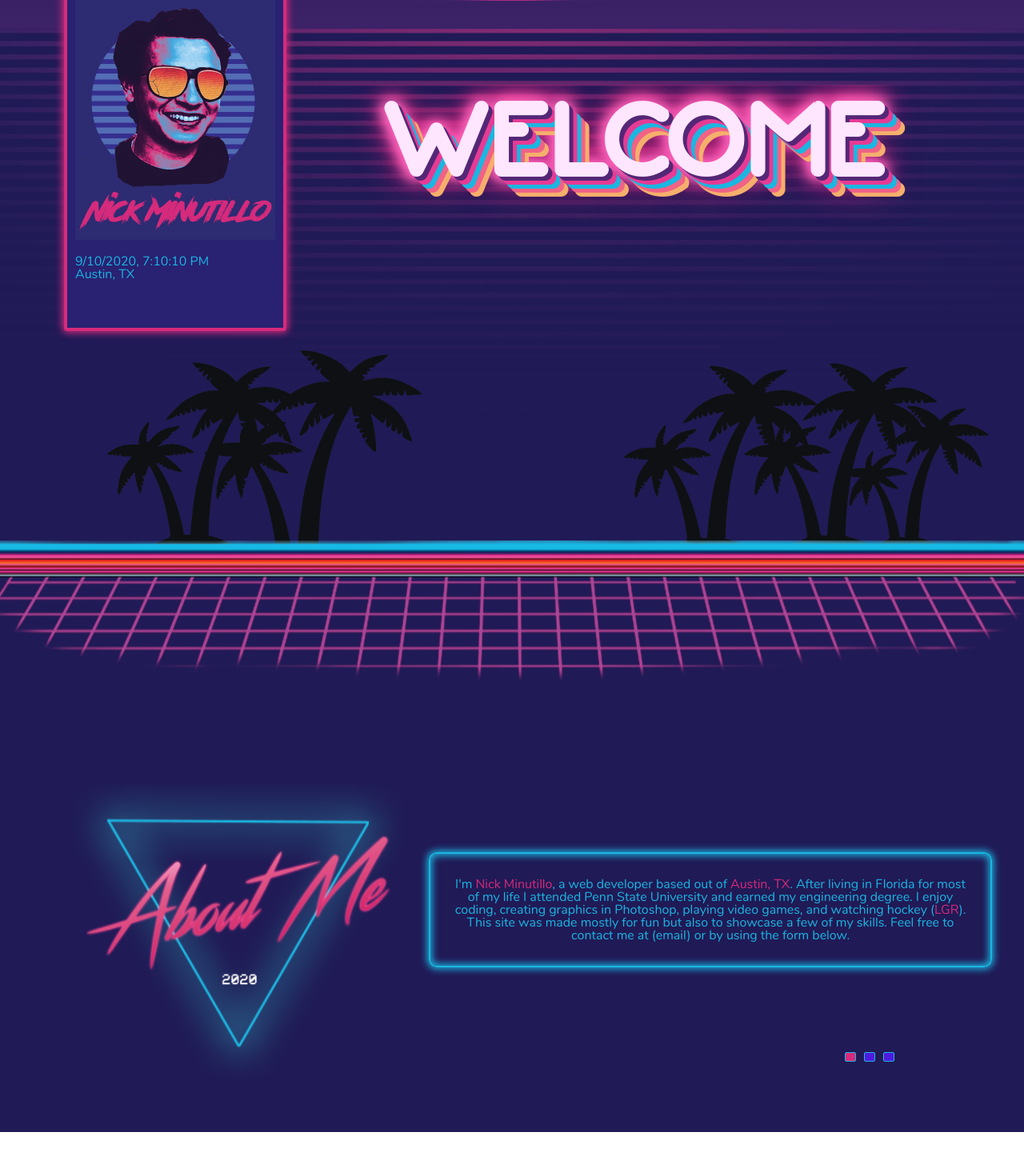
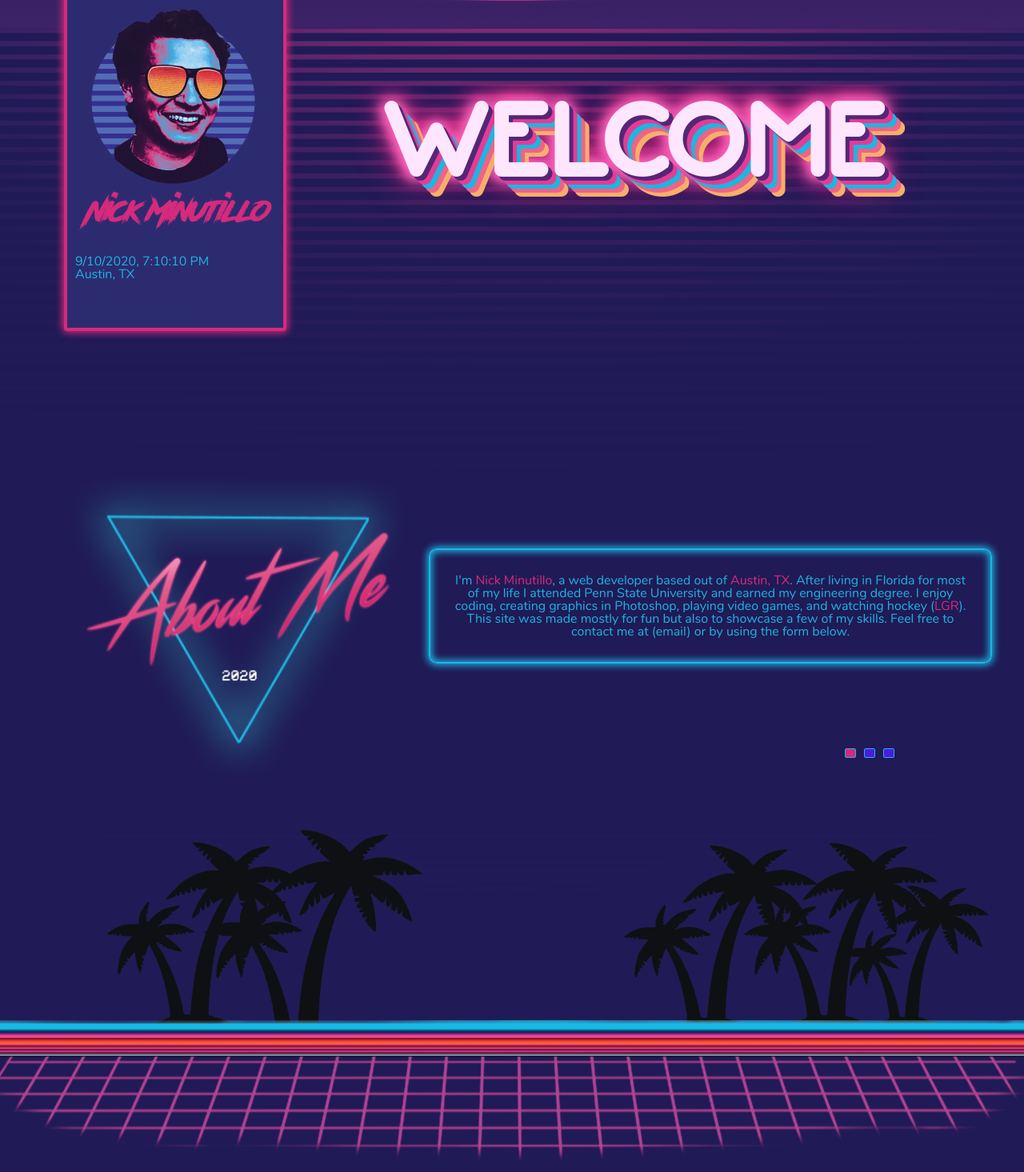
Before and after one commit to nminu/mysite, a React (Create React App) app: page / in a window 1280 px wide. Shown: the part 314-1780 px from the top of the page at 80% size. Built offline with nearby package versions, Linux system fonts and the light colour scheme.

Commit message:
pic and color change

```diff
--- a/src/components/App/App.css
+++ b/src/components/App/App.css
@@ -160,7 +160,7 @@ h2 {
     0.2rem 0.1rem 1rem #ff65bd,
     0 -0.5rem 2rem #ff2483,
     0 0.5rem 3rem #ff2483;}
-  100{text-shadow:
+  100%{text-shadow:
      5px 5px 0 #542776,
     10px 10px 0 #e63b95,
     15px 15px 0 rgb(27,182,225),
@@ -185,7 +185,7 @@ h2 {
 
 .otherboxes {
   height: 450px;
-  margin-top: 100px;
+  margin-top: 150px;
 }
 
 .sun {
--- a/src/components/App/App.js
+++ b/src/components/App/App.js
@@ -18,10 +18,12 @@ function App() {
         <section className = 'introbox'>
         <h1>WELCOME</h1>
         </section>
-        <img src={trees} alt='tree' className='tree' />
+
         <section className ='otherboxes'>
           <Slider />
         </section>
+
+        <img src={trees} alt='tree' className='tree' />
 
       </main>
     </body>
--- a/src/components/Facebox/facebox.css
+++ b/src/components/Facebox/facebox.css
@@ -10,7 +10,7 @@
     margin-top: 300px;
     margin-left: 80px;
     z-index: 1;
-    background-color: rgb(41, 33, 114);
+    background-color: rgb(45, 43, 112);
     font-family: 'nunito';
     color: rgb(27,182,225);
     padding: 10px;
--- a/src/components/Projects/projects.js
+++ b/src/components/Projects/projects.js
@@ -1,6 +1,6 @@
 import React from 'react';
 import './projects.css';
-import projectimg from '../../resources/projectsimg.png';
+import projectimg from '../../resources/projectsimgT.png';
 import Bounce from 'react-reveal/Bounce';
 import Fade from 'react-reveal/Fade';
 
--- a/src/components/Slider/slider.css
+++ b/src/components/Slider/slider.css
@@ -1,6 +1,6 @@
 .slider {
     width: 100%;
-    height: 500px;
+    height: 450px;
     box-sizing: border-box;
     margin:0;
     padding: 0;
--- a/src/components/work/work.js
+++ b/src/components/work/work.js
@@ -11,13 +11,13 @@ class Work extends React.Component {
         return (
             <div className='workbox'>
             <Zoom left>
-            <img src={workimg} alt="img01" width='600px' className='workimg'/>
+            <img src={workimg} alt="img01" width='400px' className='workimg'/>
             </Zoom>
             <Fade bottom>
                 <section className='work'>
                     <h2 className='worktitle'>ToolTensils</h2>
                     <p>
-                    I developed and manage an ecommerce site for a small business with a cool product. Click the image to check out the site!
+                    I developed and currently manage a WordPress ecommerce site for a small business with a cool product. Click the image to check out the site!
                     </p>
                 </section>
                 <a href='https://tooltensils.com/'><iframe src='https://tooltensils.com/' title='Tooltensils' className='embedsite'></iframe></a>
```
Also changed, not shown: src/resources/projectsimgT.png (added), src/resources/selfpic.png.
